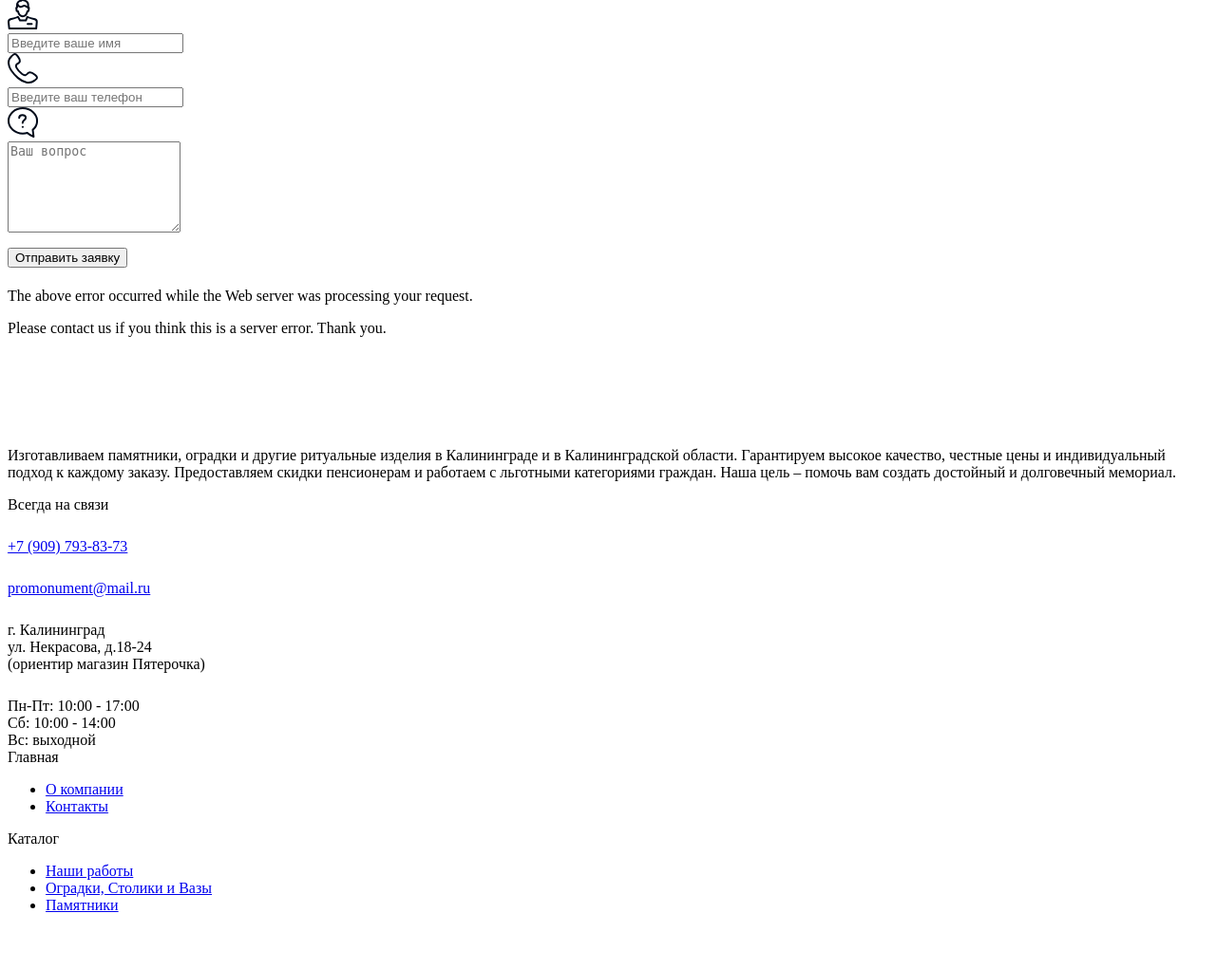
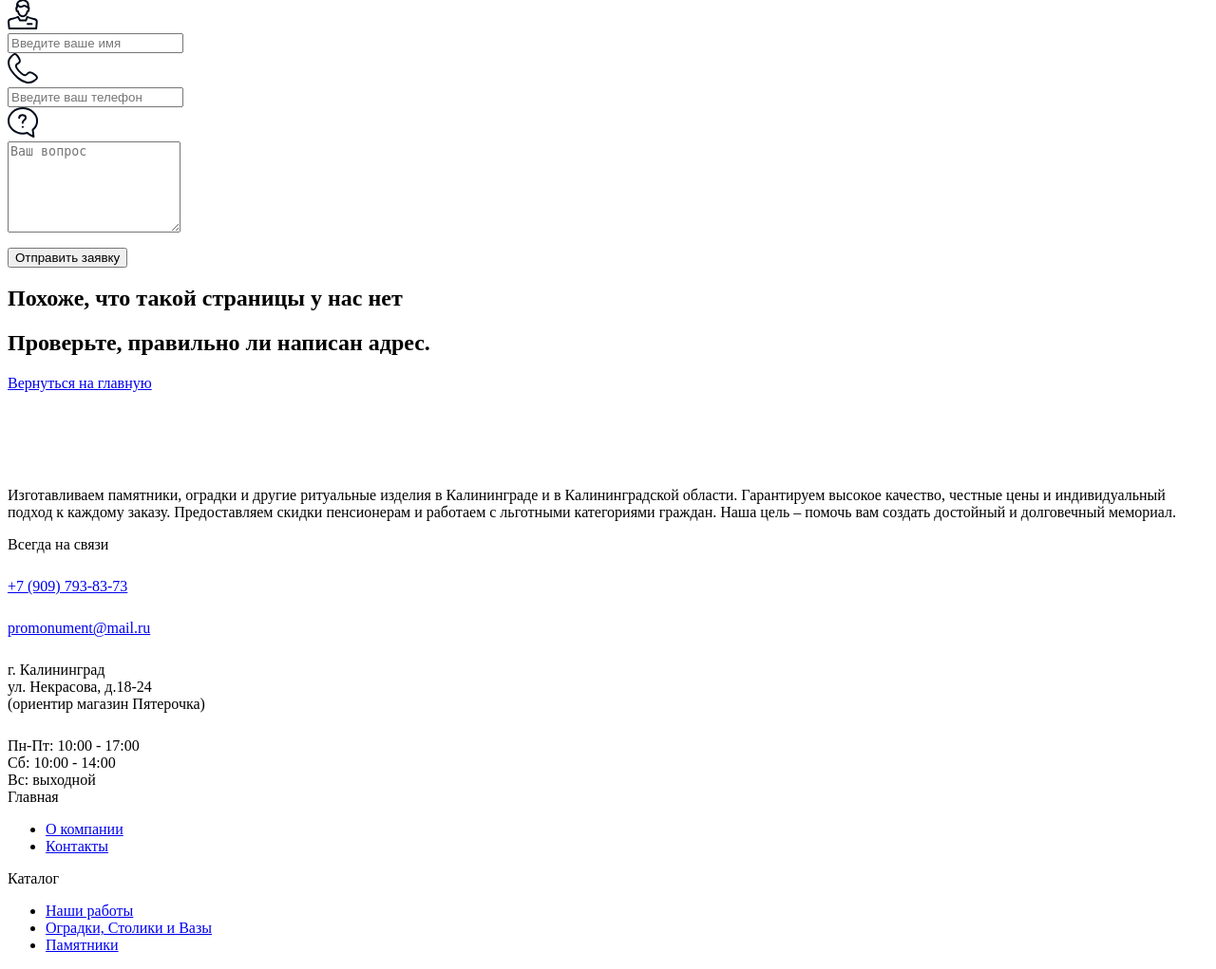
Before and after one commit to SergoLisitcyn/monument, a Yii app: template frontend/views/site/error.php in a window 1280 px wide. Shown: the part 403-1424 px from the top of the page at 95% size. Before the commit the page ends 1364 px from the top, so only its background shows below. Run offline with PHP 8.4 and a stand-in for Yii, Linux system fonts and the light colour scheme; the template is opened without the code that fills it, so the values that code supplies are empty; some libraries are stand-ins or nearby versions.

Commit message:
правка 404 страницы фикс спам бота

```diff
--- a/frontend/controllers/SiteController.php
+++ b/frontend/controllers/SiteController.php
@@ -80,6 +80,12 @@
         $feedback = new Feedback();
         if ($feedback->load(Yii::$app->request->post())) {
             $post = Yii::$app->request->post();
+
+            if (!empty($post['email_confirm'])) {
+                Yii::$app->session->setFlash('errors', 'Обнаружен спам-бот.');
+                return $this->refresh();
+            }
+
             if(empty($post['g-recaptcha-response'])){
                 Yii::$app->session->setFlash(
                     'errors',
--- a/frontend/views/layouts/main.php
+++ b/frontend/views/layouts/main.php
@@ -168,7 +168,7 @@
                         <textarea class="main-form__elem" rows="6" name="Feedback[body]"  placeholder="Ваш вопрос" autocomplete="off"></textarea>
                     </div>
                     <div class="g-recaptcha" data-sitekey="6LfwUAQrAAAAAKhxFoGh4Nyi4kjiyml0TXTl9pip" style="margin-top: 12px"></div>
-
+                    <input type="text" name="email_confirm" style="display: none;">
                     <button type="submit" class="main-form__button button">Отправить заявку</button>
                 </form>
             </div>
--- a/frontend/views/site/error.php
+++ b/frontend/views/site/error.php
@@ -1,27 +1,9 @@
-<?php
-
-/** @var yii\web\View $this */
-/** @var string $name */
-/** @var string $message */
-/** @var Exception $exception */
-
-use yii\helpers\Html;
-
-$this->title = $name;
-?>
-<div class="site-error">
-
-    <h1><?= Html::encode($this->title) ?></h1>
-
-    <div class="alert alert-danger">
-        <?= nl2br(Html::encode($message)) ?>
+<section class="not-found">
+    <div class="container">
+        <div class="not-found__row">
+            <h1 class="not-found__title">Похоже, что такой страницы у нас нет</h1>
+            <h2 class="not-found__descr">Проверьте, правильно ли написан адрес.</h2>
+            <a href="/" class="not-found__button button">Вернуться на главную</a>
+        </div>
     </div>
-
-    <p>
-        The above error occurred while the Web server was processing your request.
-    </p>
-    <p>
-        Please contact us if you think this is a server error. Thank you.
-    </p>
-
-</div>
+</section>
```
Also changed, not shown: frontend/web/css/site.css.
